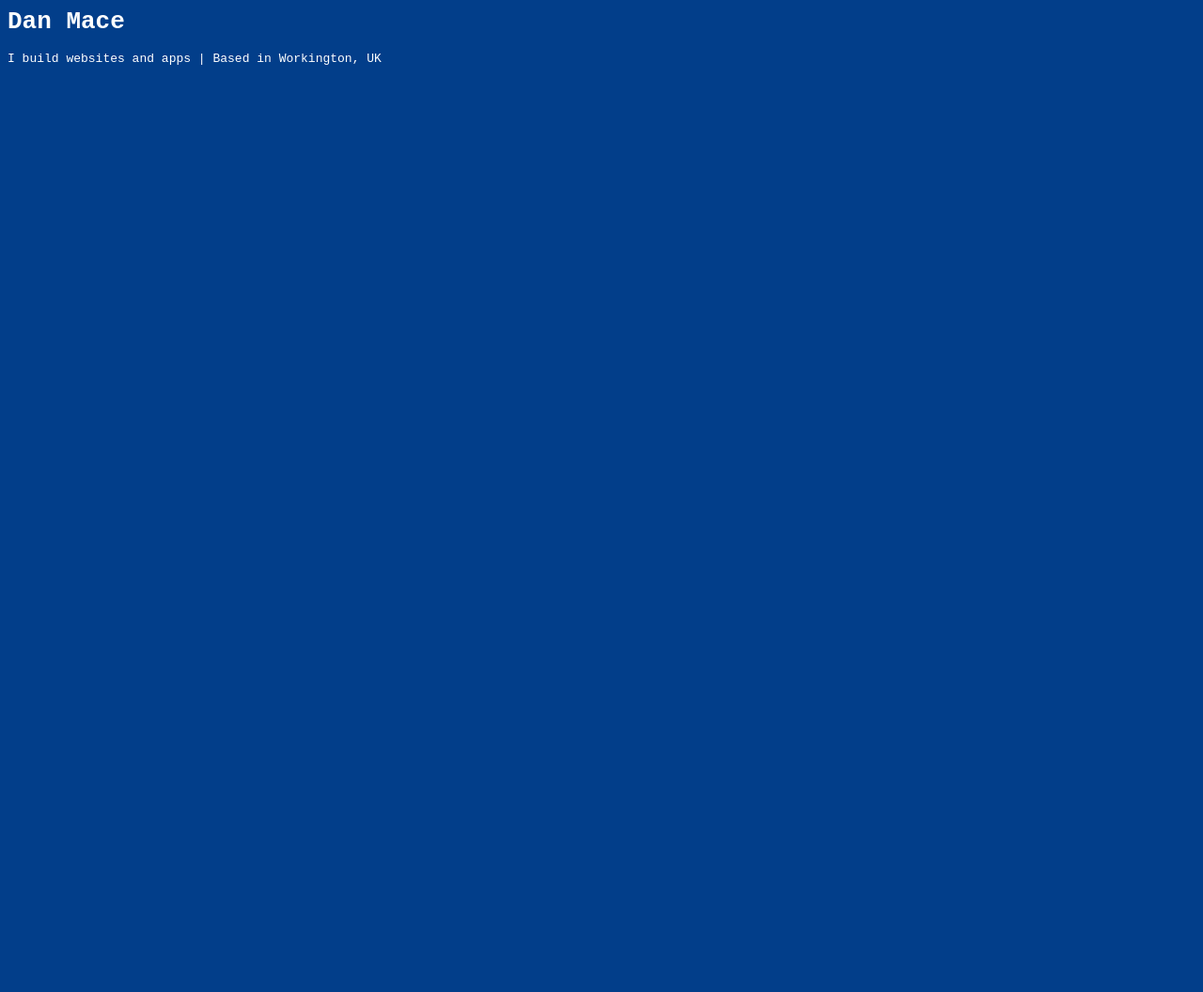
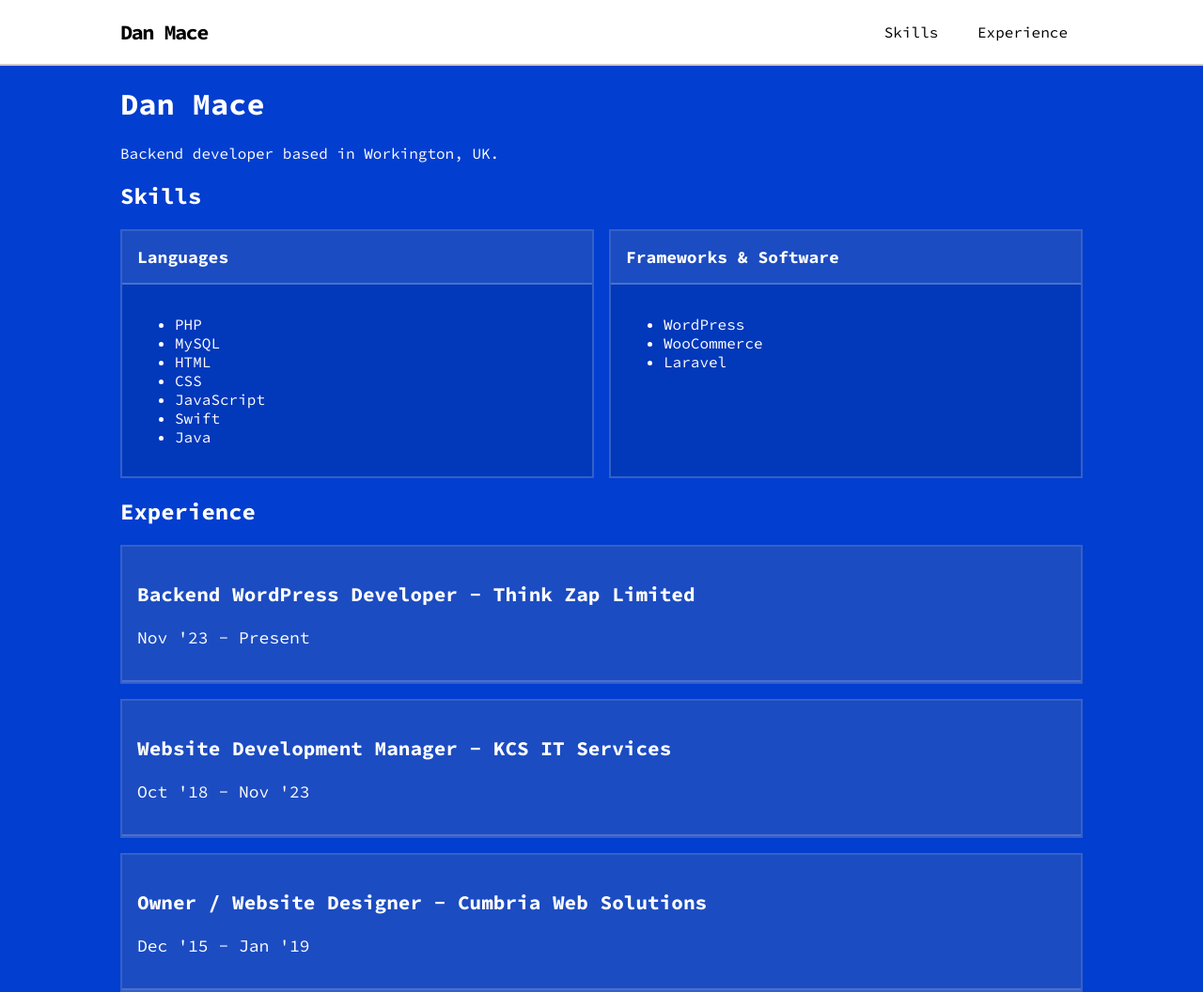
Before and after one commit to dmacelancs/dmacelancs.github.io, a plain HTML site: page index.html in a window 1280 px wide. Shown: the whole page at 94% size. Before the commit the page ends 800 px from the top, so only its background shows below. Drawn offline with Linux system fonts and the light colour scheme.

Commit message:
Layout tweak + additional info.

```diff
--- a/index.html
+++ b/index.html
@@ -1,10 +1,178 @@
 <html>
+
 <head>
     <title>Dan Mace</title>
     <meta name="viewport" content="width=device-width, initial-scale=1" />
+    <link rel="preconnect" href="https://fonts.googleapis.com">
+    <link rel="preconnect" href="https://fonts.gstatic.com" crossorigin>
+    <link href="https://fonts.googleapis.com/css2?family=Source+Code+Pro:ital,wght@0,200..900;1,200..900&display=swap"
+        rel="stylesheet">
 </head>
-    <body style="background-color: #023e8a; color: #fff; font-family: monospace;">
+<style>
+    body {
+        padding: 0;
+        margin: 0;
+        background-color: #023ecf;
+        color: #fff;
+        font-family: "Source Code Pro";
+    }
+
+    header {
+        color: #023ecf;
+        background: #fff;
+        border-bottom: 2px solid #ccc;
+        padding: 1rem;
+    }
+
+    header .header-layout {
+        display: flex;
+        align-items: center;
+        justify-content: space-between;
+    }
+
+    header a.logo {
+        font-weight: bold;
+        font-size: 22px;
+        text-decoration: none;
+        letter-spacing: -0.1rem;
+        color: #000;
+    }
+
+    header a.logo:hover {
+        text-decoration: underline;
+        color: #023ecf;
+    }
+
+    header nav ul {
+
+        margin: 0;
+        padding: 0;
+    }
+
+    header nav ul li {
+        display: inline-block;
+    }
+
+    header nav ul li a {
+        display: block;
+        text-decoration: none;
+        color: #000;
+        padding: 0.5rem 1rem;
+    }
+
+    header nav ul li a:hover {
+        text-decoration: underline;
+        font-weight: bold;
+        color: #023ecf;
+    }
+
+    .container {
+        max-width: 80vw;
+        margin: 0 auto;
+    }
+
+    .widget-grid {
+        display: grid;
+        grid-template-columns: 1fr 1fr;
+        grid-gap: 1rem;
+    }
+
+    .widget-grid.single-col{
+        grid-template-columns: 1fr;
+    }
+
+    .widget {
+        background: rgba(0, 0, 0, 0.1);
+        padding: 0;
+        border: 2px solid rgba(255, 255, 255, 0.2);
+
+    }
+
+    .widget .widget-title {
+        background: rgba(255, 255, 2555, 0.1);
+        padding: 1rem;
+        border-bottom: 2px solid rgba(255, 255, 255, 0.2);
+        margin: 0;
+        font-size: 18px;
+    }
+
+    .widget .widget-content {
+        padding: 1rem;
+    }
+</style>
+
+<body>
+    <header>
+        <div class="container">
+            <div class="header-layout">
+                <a href="https://dmacelancs.github.io/#top" class="logo">Dan Mace</a>
+                <nav>
+                    <ul>
+                        <li><a href="https://dmacelancs.github.io/#skills">Skills</a></li>
+                        <li><a href="https://dmacelancs.github.io/#experience">Experience</a></li>
+                    </ul>
+                </nav>
+            </div>
+        </div>
+    </header>
+    <main>
+        <div class="container">
             <h1>Dan Mace</h1>
-        <p>I build websites and apps | Based in Workington, UK</p>
+            <p>Backend developer based in Workington, UK.</p>
+            <section id="skills">
+                <h2>Skills</h2>
+                <div class="widget-grid">
+                    <div class="widget">
+                        <h3 class="widget-title">Languages</h3>
+                        <div class="widget-content">
+                            <ul>
+                                <li>PHP</li>
+                                <li>MySQL</li>
+                                <li>HTML</li>
+                                <li>CSS</li>
+                                <li>JavaScript</li>
+                                <li>Swift</li>
+                                <li>Java</li>
+                            </ul>
+                        </div>
+                    </div>
+                    <div class="widget">
+                        <h3 class="widget-title">Frameworks &amp; Software</h3>
+                        <div class="widget-content">
+                            <ul>
+                                <li>WordPress</li>
+                                <li>WooCommerce</li>
+                                <li>Laravel</li>
+                            </ul>
+                        </div>
+                    </div>
+                </div>
+            </section>
+            <section id="experience">
+                <h2>Experience</h2>
+                <div class="widget-grid single-col">
+                    <div class="widget">
+                        <div class="widget-title">
+                            <h3>Backend WordPress Developer - Think Zap Limited</h3>
+                            <p>Nov '23 - Present</p>
+                        </div>
+                    </div>
+                    <div class="widget">
+                        <div class="widget-title">
+                            <h3>Website Development Manager - KCS IT Services</h3>
+                            <p>Oct '18 - Nov '23</p>
+                        </div>
+                    </div>
+                    <div class="widget">
+                        <div class="widget-title">
+                            <h3>Owner / Website Designer - Cumbria Web Solutions</h3>
+                            <p>Dec '15 - Jan '19</p>
+                        </div>
+                    </div>
+                </div>
+            </section>
+        </div>
+    </main>
 </body>
+
 </html>
```
Lines whose indentation alone changed are shown as unchanged.
